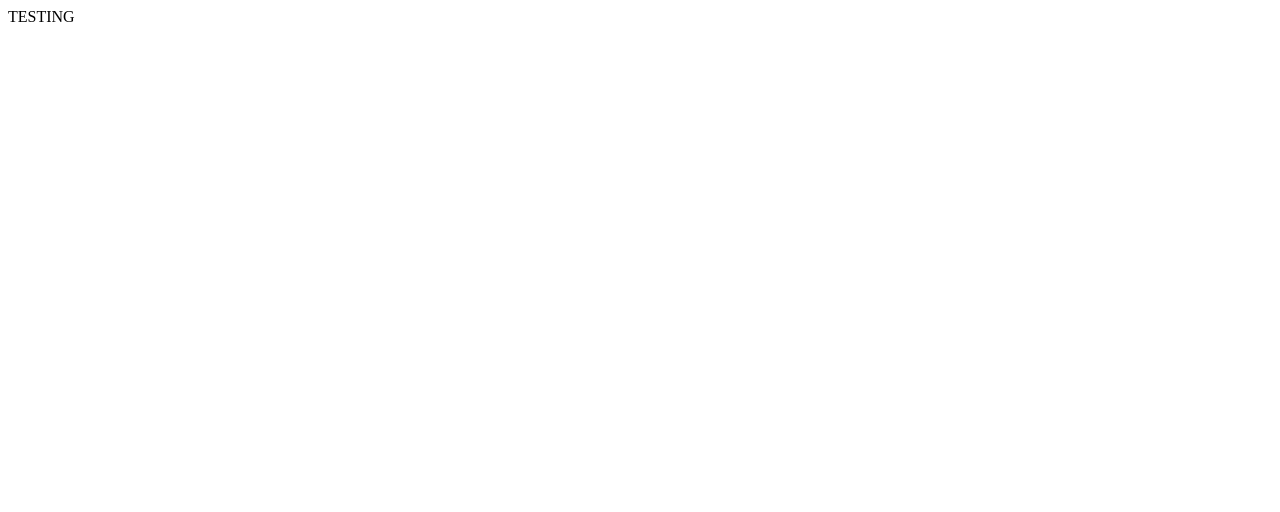
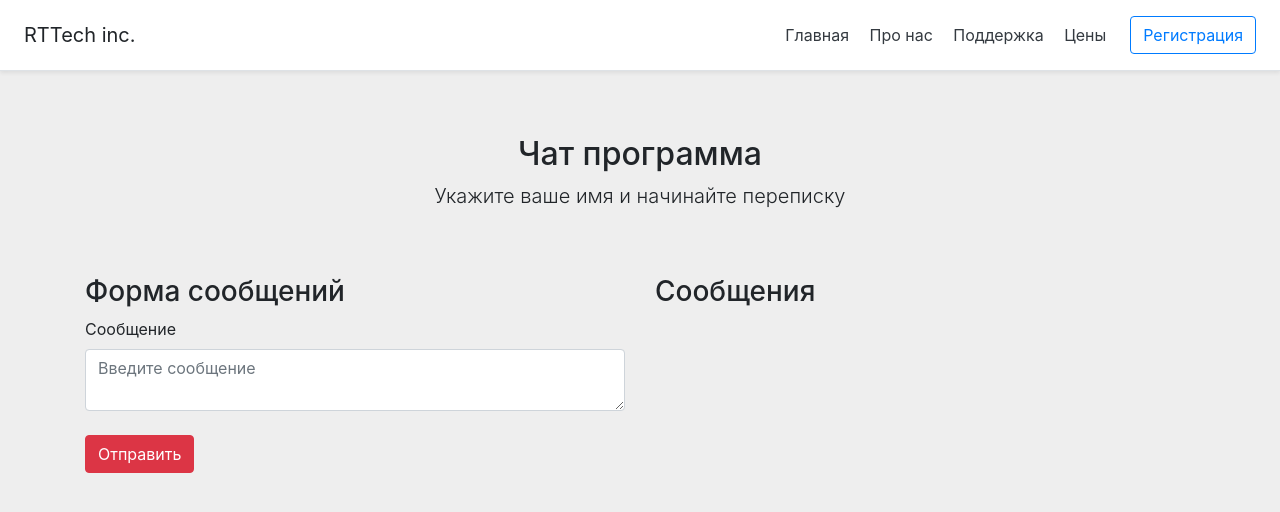
Before and after one commit to returbo/sockets.io-node-chat, a website: page index.html in a window 1280 px wide. Drawn offline with nearby package versions, Linux system fonts and the light colour scheme.

Commit message:
start dev server

```diff
--- /dev/null
+++ b/esm.js
@@ -0,0 +1,2 @@
+require = require("esm")(module/*, options*/);
+module.exports = require("./index.js");
--- a/index.html
+++ b/index.html
@@ -1,11 +1,50 @@
 <!DOCTYPE html>
 <html lang="en">
+
 <head>
     <meta charset="UTF-8">
     <meta name="viewport" content="width=device-width, initial-scale=1.0">
+    <link rel="stylesheet" href="https://stackpath.bootstrapcdn.com/bootstrap/4.5.0/css/bootstrap.min.css">
     <title>WEBCHAT</title>
+    <style>
+        body {
+            background-color: #eeeeee;
+        }
+    </style>
 </head>
+
 <body>
-    TESTING
+    <div class="d-flex flex-column flex-md-row align-items-center p-3 px-md-4 mb-3 bg-white border-bottom shadow-sm">
+        <h5 class="my-0 mr-md-auto font-weight-normal">RTTech inc.</h5>
+        <nav class="my-2 my-md-0 mr-md-3">
+            <a class="p-2 text-dark" href="#">Главная</a>
+            <a class="p-2 text-dark" href="#">Про нас</a>
+            <a class="p-2 text-dark" href="#">Поддержка</a>
+            <a class="p-2 text-dark" href="#">Цены</a>
+        </nav>
+        <a class="btn btn-outline-primary" href="#">Регистрация</a>
+    </div>
+    <div class="container">
+        <div class="py-5 text-center">
+            <h2>Чат программа</h2>
+            <p class="lead">Укажите ваше имя и начинайте переписку</p>
+        </div>
+        <div class="row">
+            <div class="col-6">
+                <h3>Форма сообщений</h3>
+                <form id="messForm">
+                    <label for="message">Сообщение</label>
+                    <textarea name="message" id="message" placeholder="Введите сообщение"
+                        class="form-control"></textarea>
+                    <br>
+                    <input type="button" value="Отправить" class="btn btn-danger">
+                </form>
+            </div>
+            <div class="col-6">
+                <h3>Сообщения</h3>
+                <div id="all_mess"></div>
+            </div>
+        </div>
+    </div>
 </body>
 </html>
--- a/package.json
+++ b/package.json
@@ -9,6 +9,7 @@
   "author": "Erick G.",
   "license": "ISC",
   "dependencies": {
+    "esm": "^3.2.25",
     "express": "^4.17.1",
     "socket.io": "^2.3.0"
   }
```
Also changed, not shown: index.js (+17 -4 lines), 1 other file.
